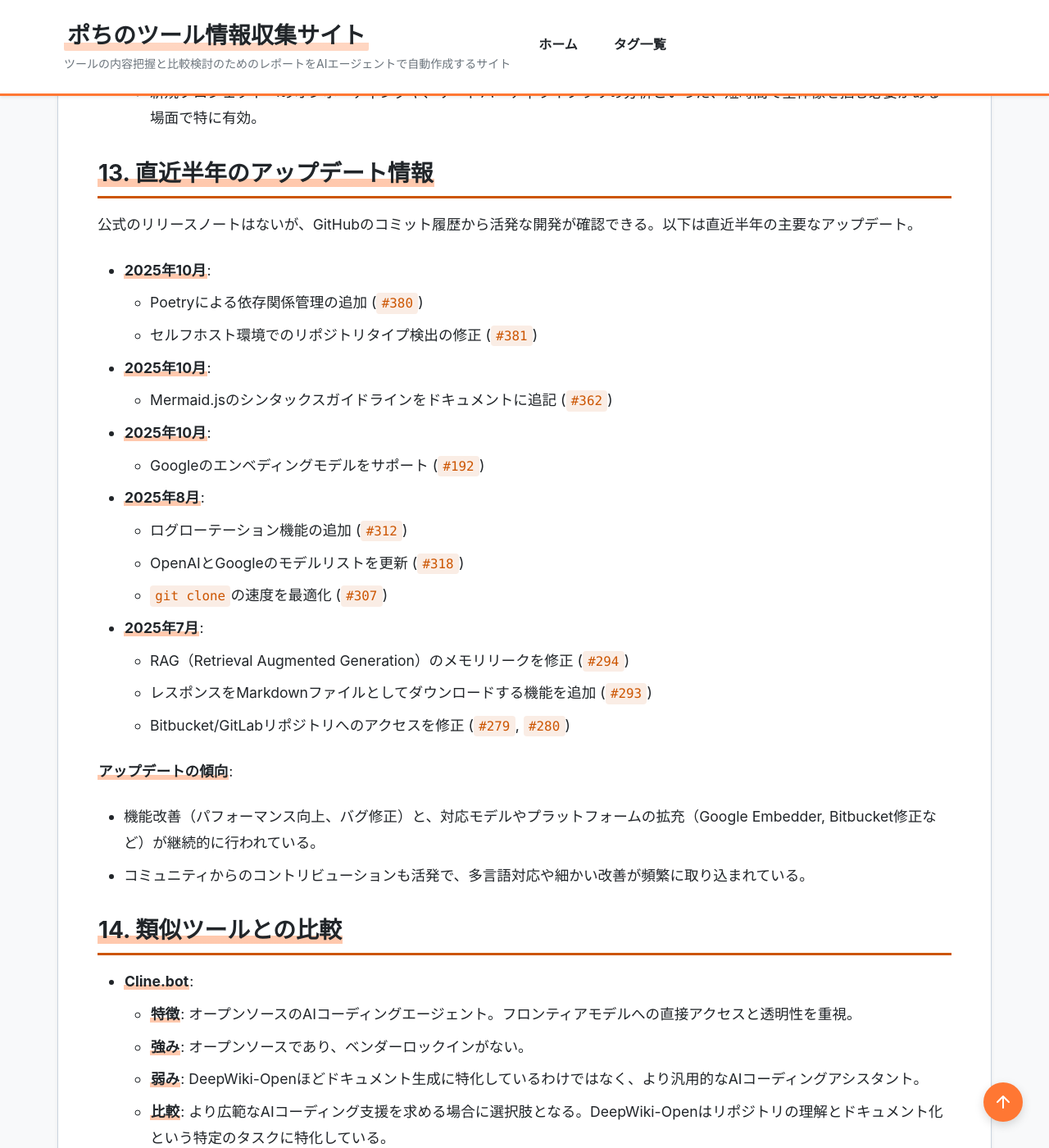
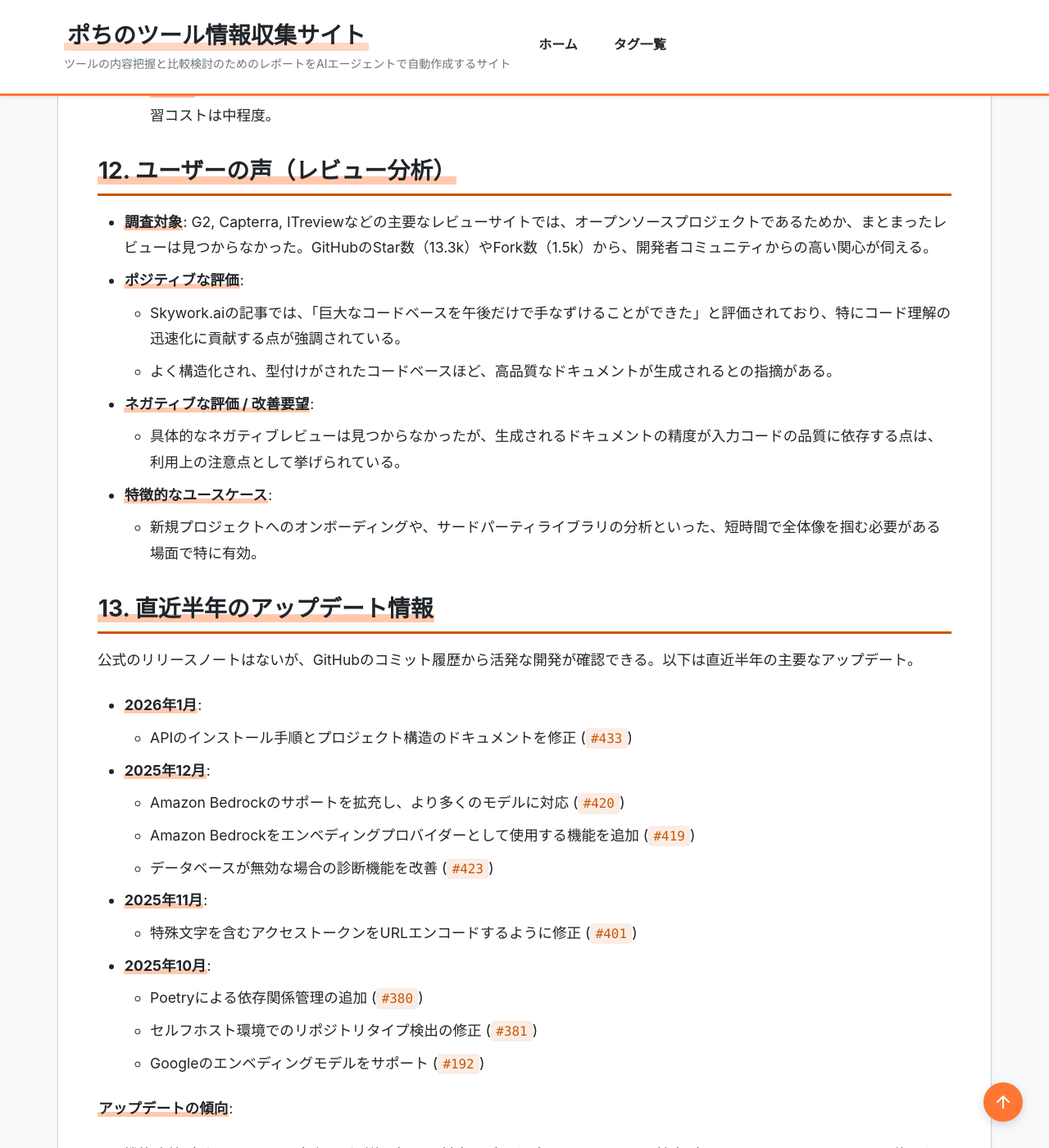
Before and after one commit to aegisfleet/tool-survey-report, a Jekyll site: the page built from _reports/deepwiki-open.md, in a window 1280 px wide and 1400 px high, scrolled down 6782 px. Shown: the whole window at 82% size. Built offline with Jekyll 4.4.1, drawn with Linux system fonts in a browser that asks for light colours; some of the changed text lies outside the part shown.

Commit message:
docs: _reports/deepwiki-open.md の情報を最新化 (#309)
AGENTS.mdの「レポート作成・更新の手順」に従い、_reports/deepwiki-open.mdの調査レポートを更新しました。

- 最終更新日を2026-01-06に設定し、GitHubリポジトリの最新情報を反映させました。
- カテゴリ、タグ、および関連ツールへのリンクをtask-organizing-category-tags.mdのガイドラインに沿って整理し、_reports/cline.mdとの双方向リンクを確立しました。

Co-authored-by: google-labs-jules[bot] <161369871+google-labs-jules[bot]@users.noreply.github.com>

```diff
--- a/_reports/deepwiki-open.md
+++ b/_reports/deepwiki-open.md
@@ -1,17 +1,25 @@
 ---
 title: "DeepWiki-Open 調査レポート"
 tool_name: "DeepWiki-Open"
-category: "AI"
+tool_reading: "ディープウィキ オープン"
+category: "開発者ツール"
 developer: "AsyncFuncAI"
 official_site: "https://github.com/AsyncFuncAI/deepwiki-open"
+links:
+  github: "https://github.com/AsyncFuncAI/deepwiki-open"
+  documentation: "https://asyncfunc.mintlify.app/"
 date: "2025-10-28"
-last_updated: "2025-10-28"
+last_updated: "2026-01-06"
 tags:
   - "AI"
   - "オープンソース"
   - "ドキュメント生成"
   - "wiki"
+  - "開発者ツール"
 description: "GitHub/Gitlab/Bitbucketリポジトリ向けのAI搭載Wikiジェネレーター"
+relationships:
+  related_tools:
+    - "Cline"
 ---
 
 # **DeepWiki-Open 調査レポート**
@@ -19,9 +27,13 @@ description: "GitHub/Gitlab/Bitbucketリポジトリ向けのAI搭載Wikiジェ
 ## **1. 基本情報**
 
 * **ツール名**: DeepWiki-Open
+* **ツールの読み方**: ディープウィキ オープン
 * **開発元**: AsyncFuncAI
 * **公式サイト**: [https://github.com/AsyncFuncAI/deepwiki-open](https://github.com/AsyncFuncAI/deepwiki-open)
-* **カテゴリ**: AI, 開発者ツール
+* **関連リンク**:
+  * GitHub: [https://github.com/AsyncFuncAI/deepwiki-open](https://github.com/AsyncFuncAI/deepwiki-open)
+  * ドキュメント: [https://asyncfunc.mintlify.app/](https://asyncfunc.mintlify.app/)
+* **カテゴリ**: 開発者ツール
 * **概要**: GitHub/Gitlab/Bitbucketリポジトリ向けのAI搭載Wikiジェネレーター。コード構造を分析し、包括的なドキュメント、視覚的な図を生成し、ナビゲートしやすいWikiに整理します。
 
 ## **2. 目的と主な利用シーン**
@@ -62,7 +74,7 @@ description: "GitHub/Gitlab/Bitbucketリポジトリ向けのAI搭載Wikiジェ
 * **セットアップの複雑さ**: セルフホストが前提のため、DockerやPython/Node.js環境の知識が必要。APIキーの設定など、非開発者にとっては導入のハードルが高い可能性がある。
 * **リソース要件**: ローカルでLLMやエンベディングモデルを実行する場合、相応のマシンリソース（CPU/GPU、メモリ）が必要になる可能性がある。
 * **日本語の精度**: READMEには日本語版も用意されているが、UIやAIによる生成コンテンツの日本語の精度については、モデルに依存するため、常に高い品質が保証されるわけではない可能性がある。
-* **公式リリースがない**: 2025年10月時点で、GitHubリポジトリには公式のリリースバージョンが公開されていない。開発の安定性やバージョン管理の観点では注意が必要。
+* **公式リリースがない**: 2026年1月時点で、GitHubリポジトリには公式のリリースバージョンが公開されていない。開発の安定性やバージョン管理の観点では注意が必要。
 
 ## **6. 料金プラン**
 
@@ -132,7 +144,7 @@ description: "GitHub/Gitlab/Bitbucketリポジトリ向けのAI搭載Wikiジェ
 
 ## **12. ユーザーの声（レビュー分析）**
 
-* **調査対象**: G2, Capterra, ITreviewなどの主要なレビューサイトでは、オープンソースプロジェクトであるためか、まとまったレビューは見つからなかった。GitHubのStar数（11.5k）やFork数（1.2k）から、開発者コミュニティからの高い関心が伺える。
+* **調査対象**: G2, Capterra, ITreviewなどの主要なレビューサイトでは、オープンソースプロジェクトであるためか、まとまったレビューは見つからなかった。GitHubのStar数（13.3k）やFork数（1.5k）から、開発者コミュニティからの高い関心が伺える。
 * **ポジティブな評価**:
   * Skywork.aiの記事では、「巨大なコードベースを午後だけで手なずけることができた」と評価されており、特にコード理解の迅速化に貢献する点が強調されている。
   * よく構造化され、型付けがされたコードベースほど、高品質なドキュメントが生成されるとの指摘がある。
@@ -145,21 +157,18 @@ description: "GitHub/Gitlab/Bitbucketリポジトリ向けのAI搭載Wikiジェ
 
 公式のリリースノートはないが、GitHubのコミット履歴から活発な開発が確認できる。以下は直近半年の主要なアップデート。
 
+* **2026年1月**:
+  * APIのインストール手順とプロジェクト構造のドキュメントを修正 (`#433`)
+* **2025年12月**:
+  * Amazon Bedrockのサポートを拡充し、より多くのモデルに対応 (`#420`)
+  * Amazon Bedrockをエンベディングプロバイダーとして使用する機能を追加 (`#419`)
+  * データベースが無効な場合の診断機能を改善 (`#423`)
+* **2025年11月**:
+  * 特殊文字を含むアクセストークンをURLエンコードするように修正 (`#401`)
 * **2025年10月**:
   * Poetryによる依存関係管理の追加 (`#380`)
   * セルフホスト環境でのリポジトリタイプ検出の修正 (`#381`)
-* **2025年10月**:
-  * Mermaid.jsのシンタックスガイドラインをドキュメントに追記 (`#362`)
-* **2025年10月**:
   * Googleのエンベディングモデルをサポート (`#192`)
-* **2025年8月**:
-  * ログローテーション機能の追加 (`#312`)
-  * OpenAIとGoogleのモデルリストを更新 (`#318`)
-  * `git clone`の速度を最適化 (`#307`)
-* **2025年7月**:
-  * RAG（Retrieval Augmented Generation）のメモリリークを修正 (`#294`)
-  * レスポンスをMarkdownファイルとしてダウンロードする機能を追加 (`#293`)
-  * Bitbucket/GitLabリポジトリへのアクセスを修正 (`#279`, `#280`)
 
 **アップデートの傾向**:
 * 機能改善（パフォーマンス向上、バグ修正）と、対応モデルやプラットフォームの拡充（Google Embedder, Bitbucket修正など）が継続的に行われている。
```
Also changed, not shown: other parts of _reports/deepwiki-open.md (+1 -1 lines), _reports/cline.md (+1 -0 lines).
